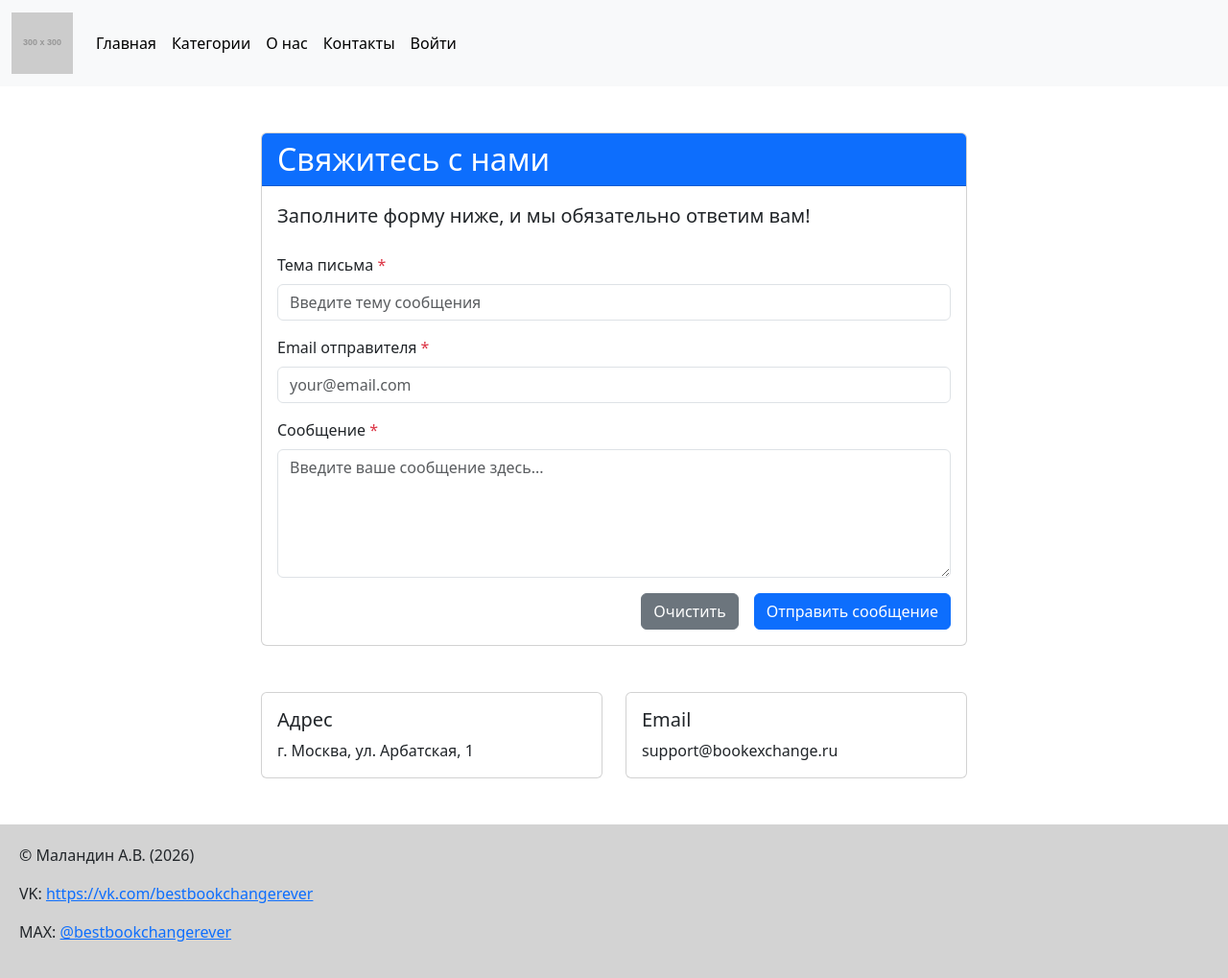
After one commit to Slend37/WEB_3, a Django app: page /contact/ in a window 1280 px wide. The commit adds this page. Shown: the whole page at 96% size. Run offline with Django 5.2, Linux system fonts and the light colour scheme; grey boxes labelled with a size stand in for pictures from a placeholder-image service; some libraries are stand-ins or nearby versions.

Commit message:
Task 8 ready

```diff
--- a/config/urls.py
+++ b/config/urls.py
@@ -16,11 +16,12 @@ Including another URLconf
 """
 from django.contrib import admin
 from django.urls import path
-from core.views import index, about, book_detail
+from core.views import index, about, book_detail, contact
 
 urlpatterns = [
     path('admin/', admin.site.urls),
     path('', index, name='home'),
-    path('about', about, name='about'),
+    path('about/', about, name='about'),
     path('book/<int:pk>/', book_detail, name='book_detail'),
+    path('contact/', contact, name='contact'),
 ]
--- /dev/null
+++ b/core/forms.py
@@ -0,0 +1,27 @@
+from django import forms
+
+
+class FeedbackForm(forms.Form):
+    subject = forms.CharField(
+        max_length=200,
+        label="Тема письма",
+        widget=forms.TextInput(attrs={
+            'class': 'form-control',
+            'placeholder': 'Введите тему сообщения'
+        })
+    )
+    email = forms.EmailField(
+        label="Email отправителя",
+        widget=forms.EmailInput(attrs={
+            'class': 'form-control',
+            'placeholder': 'your@email.com'
+        })
+    )
+    text = forms.CharField(
+        label="Сообщение",
+        widget=forms.Textarea(attrs={
+            'class': 'form-control',
+            'rows': 5,
+            'placeholder': 'Введите ваше сообщение здесь...'
+        })
+    )
--- a/core/templates/core/base.html
+++ b/core/templates/core/base.html
@@ -21,8 +21,12 @@
                         <li class="nav-item">
                             <a class="nav-link active" href="{% url 'home' %}">Категории</a>
                         </li>
+
                         <li class="nav-item">
                             <a class="nav-link active" href="{% url 'about' %}">О нас</a>
+                        </li>
+                        <li class="nav-item">
+                            <a class="nav-link active" href="{% url 'contact' %}">Контакты</a>
                         </li>
                         <li class="nav-item">
                             <a class="nav-link active" href="{% url 'home' %}">Войти</a>
--- /dev/null
+++ b/core/templates/core/contact.html
@@ -0,0 +1,73 @@
+{% extends 'core/base.html' %}
+
+{% block title %}Контакты{% endblock %}
+
+{% block content %}
+<div class="container">
+    <div class="row">
+        <div class="col-md-8 mx-auto">
+            <div class="card mt-5 mb-5">
+                <div class="card-header bg-primary text-white">
+                    <h2 class="mb-0">Свяжитесь с нами</h2>
+                </div>
+                <div class="card-body">
+                    <p class="lead mb-4">Заполните форму ниже, и мы обязательно ответим вам!</p>
+
+                    <form method="post" action="{% url 'contact' %}">
+                        {% csrf_token %}
+
+                        {% for field in form %}
+                        <div class="mb-3">
+                            <label for="{{ field.id_for_label }}" class="form-label">
+                                {{ field.label }}
+                                {% if field.field.required %}
+                                    <span class="text-danger">*</span>
+                                {% endif %}
+                            </label>
+                            {{ field }}
+                            {% if field.errors %}
+                                <div class="alert alert-danger mt-2">
+                                    {% for error in field.errors %}
+                                        {{ error }}
+                                    {% endfor %}
+                                </div>
+                            {% endif %}
+                            {% if field.help_text %}
+                                <div class="form-text">{{ field.help_text }}</div>
+                            {% endif %}
+                        </div>
+                        {% endfor %}
+
+                        <div class="d-grid gap-2 d-md-flex justify-content-md-end">
+                            <button type="reset" class="btn btn-secondary me-md-2">Очистить</button>
+                            <button type="submit" class="btn btn-primary">Отправить сообщение</button>
+                        </div>
+                    </form>
+                </div>
+            </div>
+            <div class="row mt-4 mb-5">
+                <div class="col-md-6">
+                    <div class="card">
+                        <div class="card-body">
+                            <h5 class="card-title">
+                                <i class="bi bi-geo-alt"></i> Адрес
+                            </h5>
+                            <p class="card-text">г. Москва, ул. Арбатская, 1</p>
+                        </div>
+                    </div>
+                </div>
+                <div class="col-md-6">
+                    <div class="card">
+                        <div class="card-body">
+                            <h5 class="card-title">
+                                <i class="bi bi-envelope"></i> Email
+                            </h5>
+                            <p class="card-text">support@bookexchange.ru</p>
+                        </div>
+                    </div>
+                </div>
+            </div>
+        </div>
+    </div>
+</div>
+{% endblock %}
--- a/core/views.py
+++ b/core/views.py
@@ -1,5 +1,7 @@
-from django.shortcuts import get_object_or_404, render
+from django.shortcuts import get_object_or_404, render, redirect
+from django.urls import reverse
 from core.models import Book
+from core.forms import FeedbackForm
 
 
 def index(request):
@@ -19,3 +21,23 @@ def book_detail(request, pk):
         'book': book,
     }
     return render(request, 'core/book_detail.html', context)
+
+def contact(request):
+    if request.method == 'POST':
+        form = FeedbackForm(request.POST)
+        if form.is_valid():
+            print("=" * 50)
+            print("Новое сообщение из формы обратной связи:")
+            print(f"Тема: {form.cleaned_data['subject']}")
+            print(f"Email: {form.cleaned_data['email']}")
+            print(f"Сообщение: {form.cleaned_data['text']}")
+            print("=" * 50)
+            return redirect('home')
+    else:
+        form = FeedbackForm()
+
+    context = {
+        'form': form,
+        'title': 'Контакты',
+    }
+    return render(request, 'core/contact.html', context)
```
